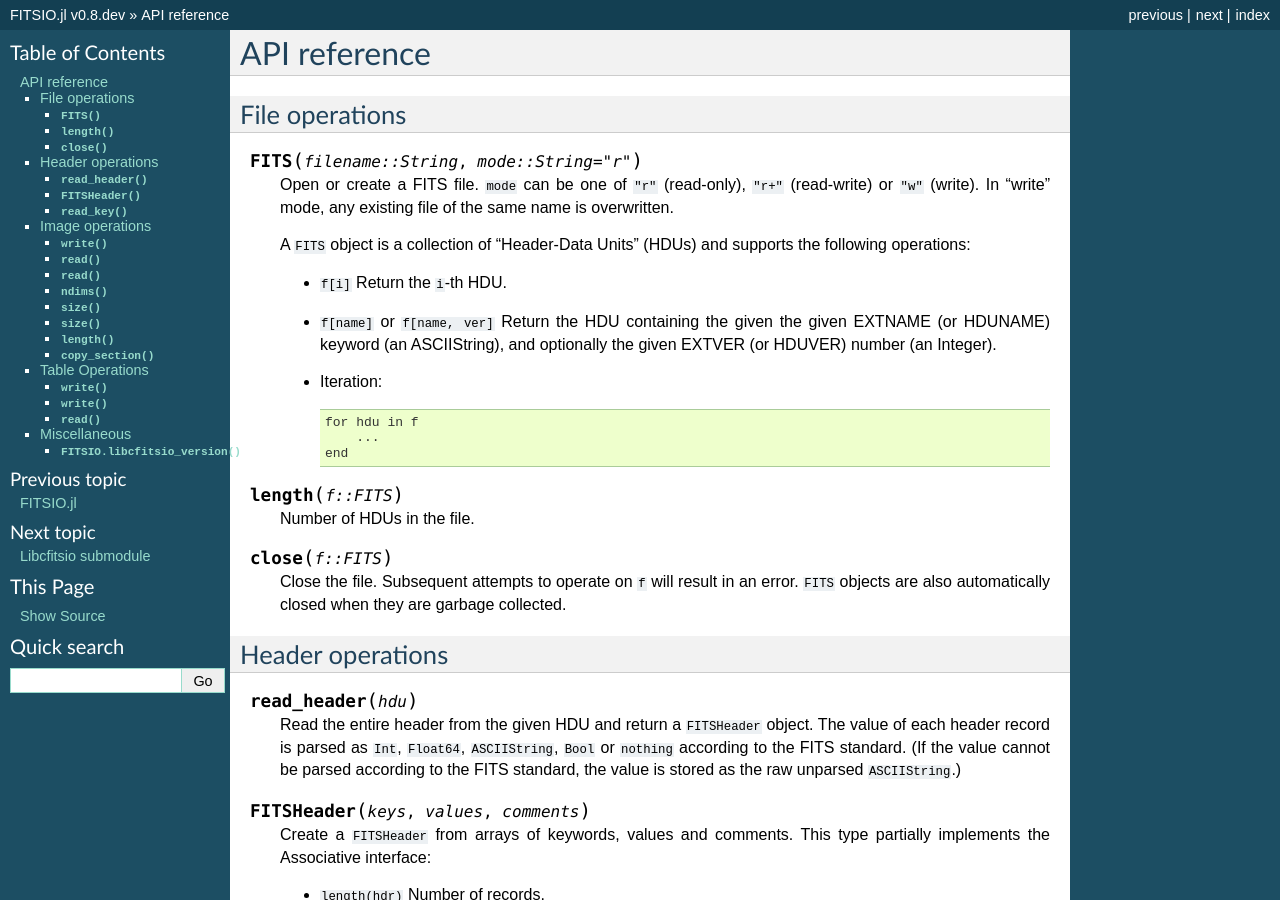
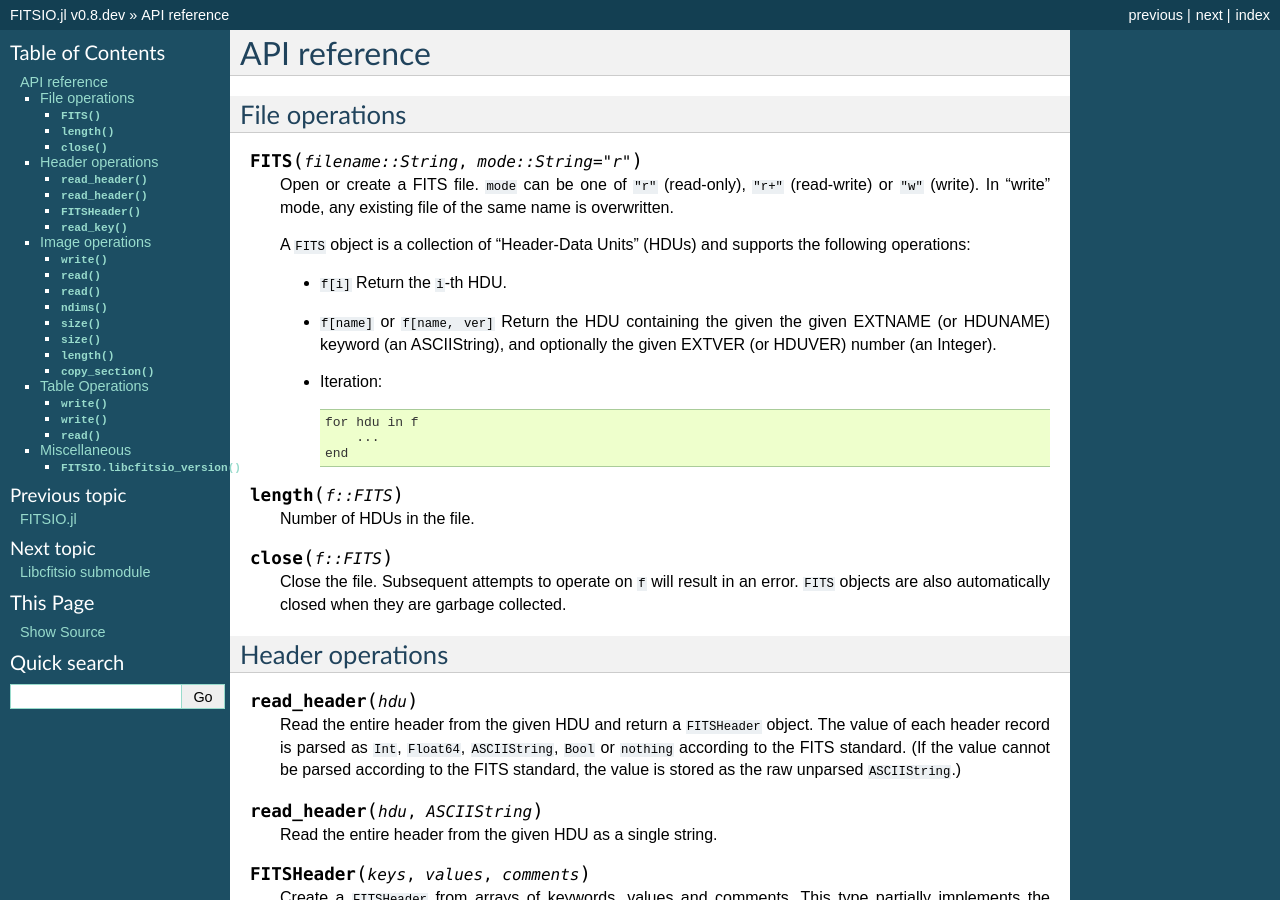
Before and after one commit to JuliaAstro/FITSIO.jl, a Sphinx documentation site: the page built from doc/api.rst, in a window 1280 px wide and 900 px high. Built offline with Sphinx 7.4.7, drawn with Linux system fonts in a browser that asks for light colours.

```diff
--- a/doc/api.rst
+++ b/doc/api.rst
@@ -45,6 +45,10 @@ Header operations
    according to the FITS standard.  (If the value cannot be parsed
    according to the FITS standard, the value is stored as the raw unparsed
    ``ASCIIString``.)
+
+.. function:: read_header(hdu, ASCIIString)
+
+   Read the entire header from the given HDU as a single string.
 
 .. function:: FITSHeader(keys, values, comments)
 
```
Also changed, not shown: NEWS.md (+4 -0 lines), 1 other file.
